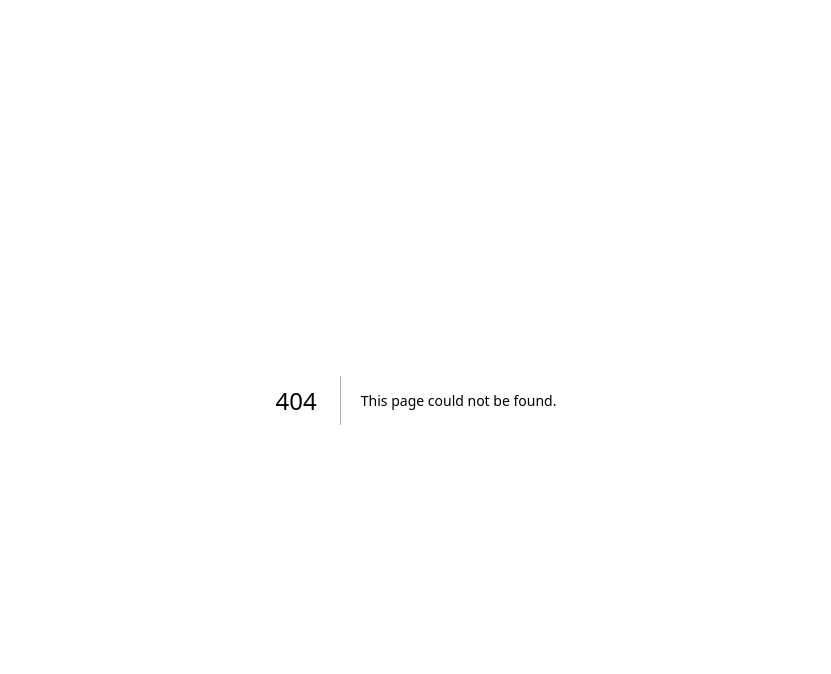
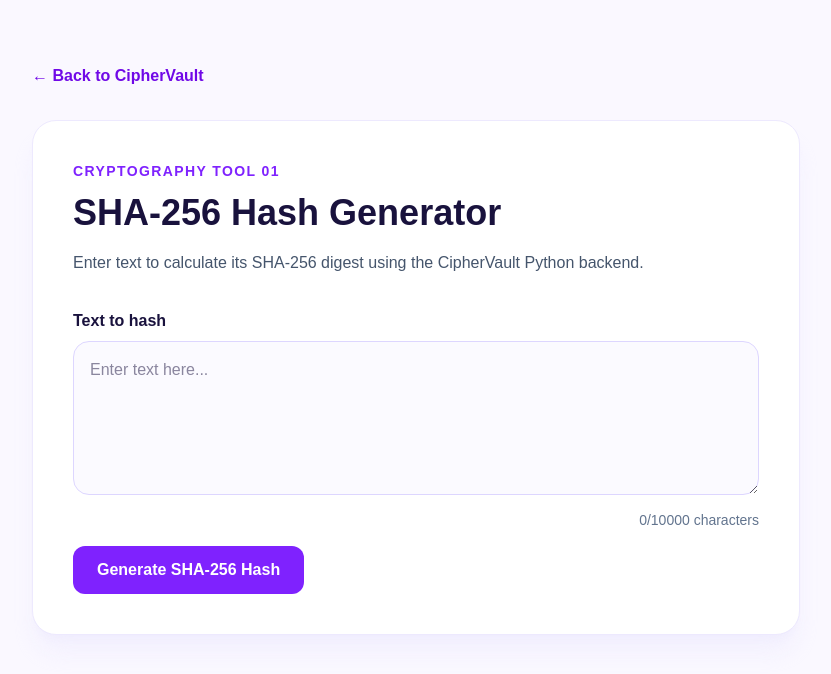
Before and after one commit to dsrathore1/CipherVault, a Next.js app in the folder frontend/: page /hash in a window 1280 px wide. Before the commit this address had no page. Shown: the top 674 px of the page, without its empty margins (224-1055 px from the left). Built offline with nearby package versions, Linux system fonts and the light colour scheme.

Commit message:
feat(frontend): add SHA-256 hash generator interface

```diff
--- /dev/null
+++ b/frontend/src/app/hash/page.js
@@ -0,0 +1,178 @@
+"use client";
+
+import { useState } from "react";
+import Link from "next/link";
+
+export default function HashPage() {
+    const [text, setText] = useState("");
+    const [result, setResult] = useState(null);
+    const [error, setError] = useState("");
+    const [loading, setLoading] = useState(false);
+    const [copied, setCopied] = useState(false);
+    const [copyError, setCopyError] = useState("");
+
+    async function generateHash(event) {
+        event.preventDefault();
+        setResult(null);
+        setError("");
+
+        if (!text.trim()) {
+            setError("Please enter some text to hash.");
+            return;
+        }
+
+        setLoading(true);
+
+        try {
+            const response = await fetch("http://127.0.0.1:8000/hash", {
+                method: "POST",
+                headers: {
+                    "Content-Type": "application/json",
+                },
+                body: JSON.stringify({ text }),
+            });
+
+            const data = await response.json();
+
+            if (!response.ok) {
+                throw new Error(data.detail?.[0]?.msg || "Unable to generate hash.");
+            }
+
+            setResult(data);
+        } catch (err) {
+            setError(
+                err.message ||
+                "Could not reach the backend. Check that FastAPI is running.",
+            );
+        } finally {
+            setLoading(false);
+        }
+    }
+
+
+    async function copyHash() {
+        try {
+            await navigator.clipboard.writeText(result.hash);
+            setCopied(true);
+            setCopyError("");
+
+            setTimeout(() => setCopied(false), 2500);
+        } catch {
+            setCopied(false);
+            setCopyError("Could not copy. Please copy the hash manually.");
+        }
+    }
+
+
+    return (
+        <main className="min-h-screen bg-[#faf8ff] px-6 py-16 text-[#19123d]">
+            <div className="mx-auto max-w-3xl">
+                <Link
+                    href="/"
+                    className="font-semibold text-violet-700 hover:underline"
+                >
+                    ← Back to CipherVault
+                </Link>
+
+                <section className="mt-8 rounded-3xl border border-violet-100 bg-white p-6 shadow-xl shadow-violet-100/60 sm:p-10">
+                    <p className="text-sm font-bold uppercase tracking-widest text-violet-600">
+                        Cryptography Tool 01
+                    </p>
+
+                    <h1 className="mt-3 text-3xl font-extrabold sm:text-4xl">
+                        SHA-256 Hash Generator
+                    </h1>
+
+                    <p className="mt-4 leading-7 text-slate-600">
+                        Enter text to calculate its SHA-256 digest using the CipherVault
+                        Python backend.
+                    </p>
+
+                    <form onSubmit={generateHash} className="mt-8">
+                        <label htmlFor="hash-input" className="mb-2 block font-semibold">
+                            Text to hash
+                        </label>
+
+                        <textarea
+                            id="hash-input"
+                            value={text}
+                            onChange={(event) => setText(event.target.value)}
+                            maxLength={10000}
+                            rows={5}
+                            placeholder="Enter text here..."
+                            className="w-full rounded-2xl border border-violet-200 bg-violet-50/40 p-4 outline-none transition focus:border-violet-500 focus:ring-4 focus:ring-violet-100"
+                        />
+
+                        <div className="mt-2 text-right text-sm text-slate-500">
+                            {text.length}/10000 characters
+                        </div>
+
+                        <button
+                            type="submit"
+                            disabled={loading}
+                            className="mt-4 rounded-xl bg-violet-600 px-6 py-3 font-semibold text-white transition hover:bg-violet-700 disabled:cursor-not-allowed disabled:opacity-60"
+                        >
+                            {loading ? "Generating..." : "Generate SHA-256 Hash"}
+                        </button>
+                    </form>
+
+                    {error && (
+                        <div
+                            role="alert"
+                            className="mt-6 rounded-xl border border-red-200 bg-red-50 p-4 text-red-700"
+                        >
+                            {error}
+                        </div>
+                    )}
+
+                    {result && (
+                        <section className="mt-8 rounded-2xl border border-violet-200 bg-violet-50/70 p-5">
+                            <p className="text-sm font-semibold text-violet-700">
+                                {result.algorithm} Result
+                            </p>
+
+                            <h2 className="mt-2 font-bold">Your hash</h2>
+
+                            <p className="mt-3 break-all rounded-xl bg-white p-4 font-mono text-sm leading-6">
+                                {result.hash}
+                            </p>
+
+                            <p className="mt-3 text-sm text-slate-600">
+                                Output length: {result.hash.length} hexadecimal characters (256
+                                bits).
+                            </p>
+
+
+                            <button
+                                type="button"
+                                onClick={copyHash}
+                                className="mt-4 rounded-lg border border-violet-200 bg-white px-4 py-2 text-sm font-semibold text-violet-700 transition hover:bg-violet-100"
+                            >
+                                {copied ? "✓ Copied!" : "Copy hash"}
+                            </button>
+
+                            {copied && (
+                                <p
+                                    role="status"
+                                    className="mt-3 rounded-xl border border-green-200 bg-green-50 px-4 py-3 text-sm font-medium text-green-800"
+                                >
+                                    ✓ Hash copied to clipboard successfully!
+                                </p>
+                            )}
+
+                            {copyError && (
+                                <p
+                                    role="alert"
+                                    className="mt-3 rounded-xl border border-red-200 bg-red-50 px-4 py-3 text-sm text-red-700"
+                                >
+                                    {copyError}
+                                </p>
+                            )}
+
+                        </section>
+                    )}
+                </section>
+            </div>
+        </main>
+    );
+}
```
